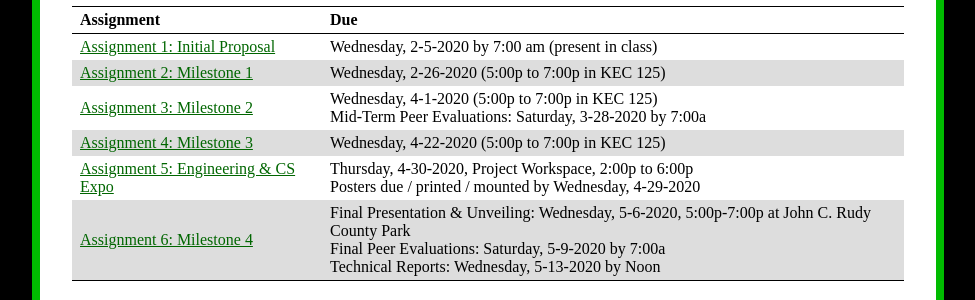
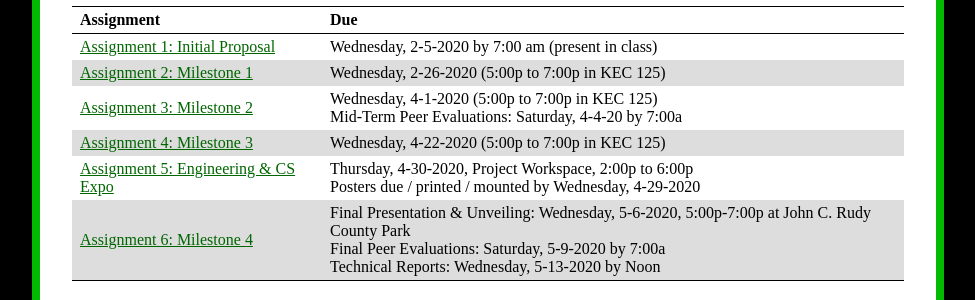
Before and after one commit to ycpcs/cs482-spring2020, a Jekyll site: the page built from assign/index.md, in a window 1280 px wide. Shown: the part 294-594 px from the top of the page, without its empty margins (152-1127 px from the left). Built offline with Jekyll 4.4.1, drawn with Linux system fonts in a browser that asks for light colours.

Commit message:
updated due date

```diff
--- a/assign/index.md
+++ b/assign/index.md
@@ -14,7 +14,7 @@ Assignment | Due
 ---------- | ---
 [Assignment 1: Initial Proposal](assign01.html) | Wednesday, 2-5-2020 by 7:00 am (present in class)
 [Assignment 2: Milestone 1](assign02.html) | Wednesday, 2-26-2020 (5:00p to 7:00p in KEC 125)
-[Assignment 3: Milestone 2](assign03.html) | Wednesday, 4-1-2020 (5:00p to 7:00p in KEC 125)<br>Mid-Term Peer Evaluations: Saturday, 3-28-2020 by 7:00a
+[Assignment 3: Milestone 2](assign03.html) | Wednesday, 4-1-2020 (5:00p to 7:00p in KEC 125)<br>Mid-Term Peer Evaluations: Saturday, 4-4-20 by 7:00a
 [Assignment 4: Milestone 3](assign04.html) | Wednesday, 4-22-2020 (5:00p to 7:00p in KEC 125)
 [Assignment 5: Engineering & CS Expo](assign05.html) | Thursday, 4-30-2020, Project Workspace, 2:00p to 6:00p<br>Posters due / printed / mounted by Wednesday, 4-29-2020
 [Assignment 6: Milestone 4](assign06.html) | Final Presentation & Unveiling: Wednesday, 5-6-2020, 5:00p-7:00p at John C. Rudy County Park<br>Final Peer Evaluations: Saturday, 5-9-2020 by 7:00a<br>Technical Reports: Wednesday, 5-13-2020 by Noon
```
